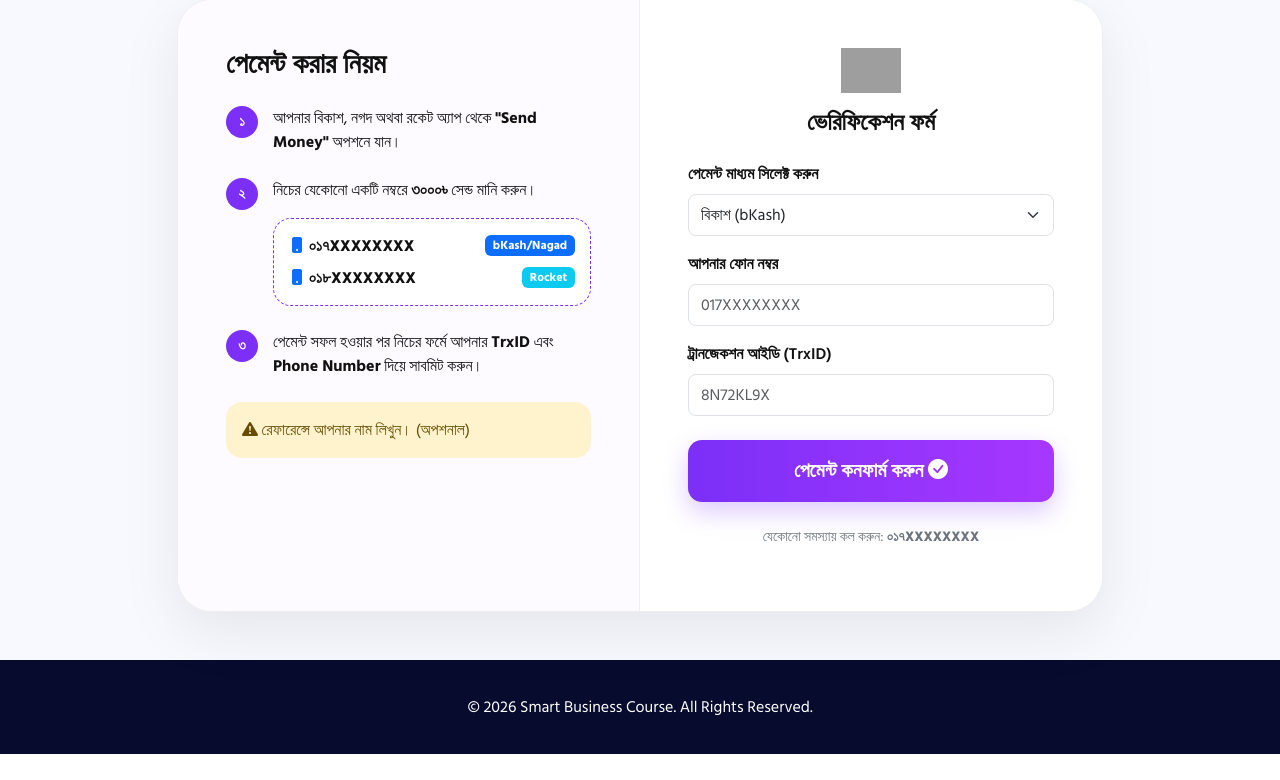
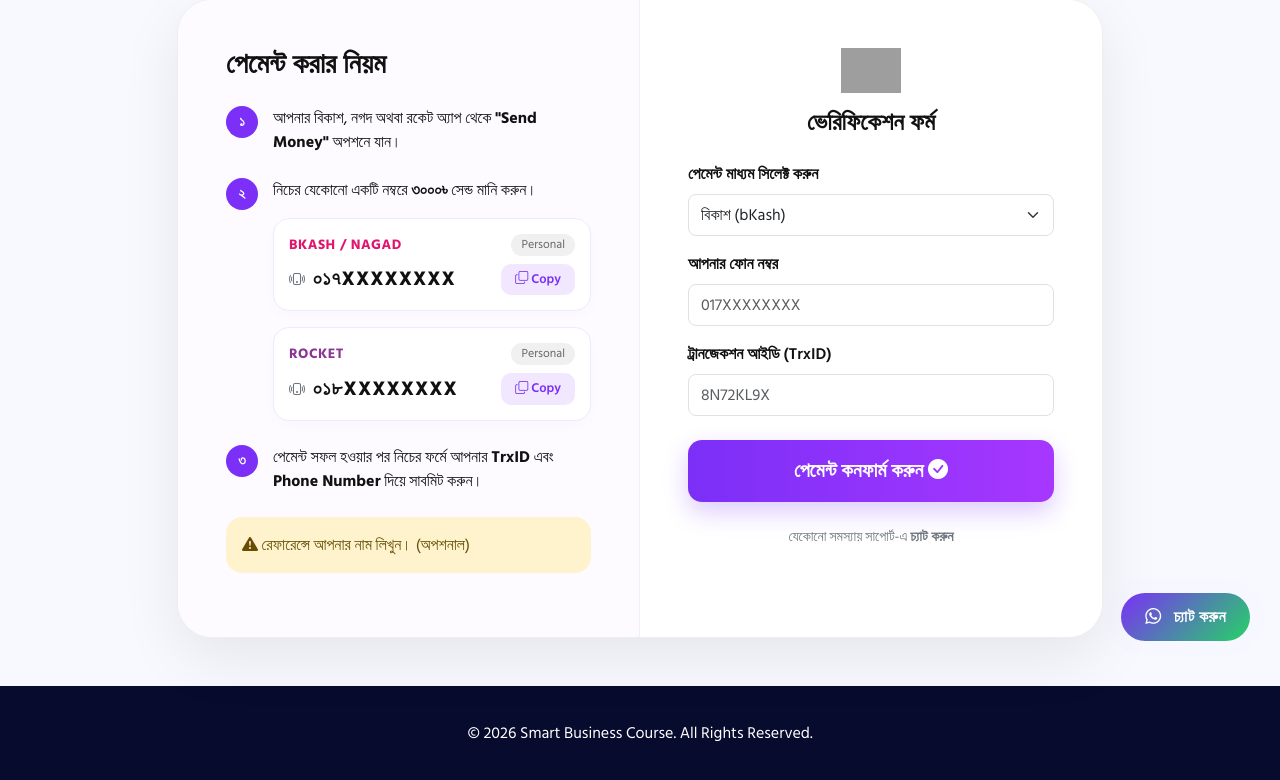
Before and after one commit to bamdyasin/coinbusiness, a PHP site: page /payment/payment.html in a window 1280 px wide. Shown: the part 129-909 px from the top of the page. Before the commit the page ends 883 px from the top, so only its background shows below. Run offline with PHP 8.4, Linux system fonts and the light colour scheme; grey boxes are pictures that could not be loaded.

Commit message:
paymentpage done

```diff
--- a/payment/payment.html
+++ b/payment/payment.html
@@ -74,15 +74,42 @@
                   <div class="step-content w-100">
                     <p class="mb-3">নিচের যেকোনো একটি নম্বরে <b>৩০০০৳</b> সেন্ড মানি করুন।</p>
 
-                    <div class="number-box">
-                      <div class="d-flex justify-content-between align-items-center mb-2">
-                        <span><i class="bi bi-phone-fill text-primary"></i> <b>০১৭XXXXXXXX</b></span>
-                        <span class="badge bg-primary">bKash/Nagad</span>
+                    <div class="payment-numbers">
+
+                      <!-- BKASH/NAGAD -->
+                      <div class="method-card mb-3">
+                        <div class="method-header d-flex justify-content-between">
+                          <span class="method-name bkash-color">bKash / Nagad</span>
+                          <span class="method-type">Personal</span>
+                        </div>
+                        <div class="method-body d-flex justify-content-between align-items-center mt-2">
+                          <div class="number-info">
+                            <i class="bi bi-phone-vibrate text-secondary"></i>
+                            <span class="number-text fw-bold fs-5 ms-1">০১৭XXXXXXXX</span>
+                          </div>
+                          <button class="btn-copy" onclick="alert('Number Copied!')">
+                            <i class="bi bi-copy"></i> Copy
+                          </button>
+                        </div>
                       </div>
-                      <div class="d-flex justify-content-between align-items-center">
-                        <span><i class="bi bi-phone-fill text-primary"></i> <b>০১৮XXXXXXXX</b></span>
-                        <span class="badge bg-info">Rocket</span>
+
+                      <!-- ROCKET -->
+                      <div class="method-card">
+                        <div class="method-header d-flex justify-content-between">
+                          <span class="method-name rocket-color">Rocket</span>
+                          <span class="method-type">Personal</span>
+                        </div>
+                        <div class="method-body d-flex justify-content-between align-items-center mt-2">
+                          <div class="number-info">
+                            <i class="bi bi-phone-vibrate text-secondary"></i>
+                            <span class="number-text fw-bold fs-5 ms-1">০১৮XXXXXXXX</span>
+                          </div>
+                          <button class="btn-copy" onclick="alert('Number Copied!')">
+                            <i class="bi bi-copy"></i> Copy
+                          </button>
+                        </div>
                       </div>
+
                     </div>
                   </div>
                 </div>
@@ -139,7 +166,7 @@
               </form>
 
               <p class="text-center mt-4 text-secondary small">
-                যেকোনো সমস্যায় কল করুন: <b>০১৭XXXXXXXX</b>
+                যেকোনো সমস্যায় সাপোর্ট-এ <b>চ্যাট করুন</b>
               </p>
 
             </div>
@@ -170,6 +197,12 @@
 
 </footer>
 
+<!-- WHATSAPP CHAT BUTTON -->
+<a href="https://wa.me/017XXXXXXXX" class="whatsapp-btn" target="_blank">
+  <i class="bi bi-whatsapp"></i>
+  <span>চ্যাট করুন</span>
+</a>
+
 <script src="https://cdn.jsdelivr.net/npm/bootstrap@5.3.3/dist/js/bootstrap.bundle.min.js"></script>
 
 </body>
--- a/payment/style.css
+++ b/payment/style.css
@@ -40,12 +40,65 @@
   font-size: 14px;
 }
 
-.number-box {
+/* =========================
+   PAYMENT METHOD CARDS
+========================= */
+
+.payment-numbers {
+  width: 100%;
+}
+
+.method-card {
   background: #fff;
-  border: 1px dashed #7b2ff7;
-  border-radius: 18px;
+  border: 1px solid #ecebff;
+  border-radius: 16px;
   padding: 15px;
-  width: 100%;
+  box-shadow: 0 5px 15px rgba(0,0,0,0.02);
+  transition: 0.3s;
+}
+
+.method-card:hover {
+  border-color: #7b2ff7;
+  transform: translateY(-2px);
+}
+
+.method-name {
+  font-weight: 700;
+  font-size: 14px;
+  text-transform: uppercase;
+  letter-spacing: 0.5px;
+}
+
+.method-type {
+  font-size: 12px;
+  background: #f0f0f0;
+  padding: 2px 10px;
+  border-radius: 20px;
+  color: #666;
+}
+
+.bkash-color { color: #e2136e; }
+.rocket-color { color: #8c3494; }
+
+.number-text {
+  color: #111;
+  letter-spacing: 1px;
+}
+
+.btn-copy {
+  background: #f1e7ff;
+  color: #7b2ff7;
+  border: none;
+  padding: 6px 14px;
+  border-radius: 10px;
+  font-size: 13px;
+  font-weight: 600;
+  transition: 0.3s;
+}
+
+.btn-copy:hover {
+  background: #7b2ff7;
+  color: #fff;
 }
 
 .payment-form-side {
@@ -56,3 +109,67 @@
   border-color: #7b2ff7;
   box-shadow: 0 0 0 0.25rem rgba(123, 47, 247, 0.1);
 }
+
+/* =========================
+   WHATSAPP BUTTON
+========================= */
+
+.whatsapp-btn {
+  position: fixed;
+  bottom: 30px;
+  right: 30px;
+  background: linear-gradient(135deg, #7b2ff7 0%, #25d366 100%);
+  color: #fff;
+  padding: 12px 24px;
+  border-radius: 50px;
+  display: flex;
+  align-items: center;
+  gap: 12px;
+  text-decoration: none;
+  font-weight: 600;
+  letter-spacing: 0.5px;
+  box-shadow: 0 10px 20px rgba(123, 47, 247, 0.2);
+  transition: all 0.4s cubic-bezier(0.175, 0.885, 0.32, 1.275);
+  z-index: 1000;
+  animation: whatsapp-prof-glow 2.5s infinite;
+}
+
+@keyframes whatsapp-prof-glow {
+  0% {
+    box-shadow: 0 0 0 0 rgba(123, 47, 247, 0.5), 0 0 0 0 rgba(37, 211, 102, 0.3);
+  }
+  70% {
+    box-shadow: 0 0 0 15px rgba(123, 47, 247, 0), 0 0 0 25px rgba(37, 211, 102, 0);
+  }
+  100% {
+    box-shadow: 0 0 0 0 rgba(123, 47, 247, 0), 0 0 0 0 rgba(37, 211, 102, 0);
+  }
+}
+
+.whatsapp-btn:hover {
+  background: linear-gradient(135deg, #6a25d6 0%, #20ba5a 100%);
+  color: #fff;
+  transform: translateY(-5px) scale(1.02);
+  box-shadow: 0 15px 30px rgba(123, 47, 247, 0.3);
+}
+  background-color: #20ba5a;
+  color: #fff;
+  transform: translateY(-5px);
+  box-shadow: 0 15px 30px rgba(37, 211, 102, 0.4);
+}
+
+.whatsapp-btn i {
+  font-size: 24px;
+}
+
+@media (max-width: 576px) {
+  .whatsapp-btn span {
+    display: none;
+  }
+  .whatsapp-btn {
+    padding: 15px;
+    border-radius: 50%;
+    bottom: 20px;
+    right: 20px;
+  }
+}
```
